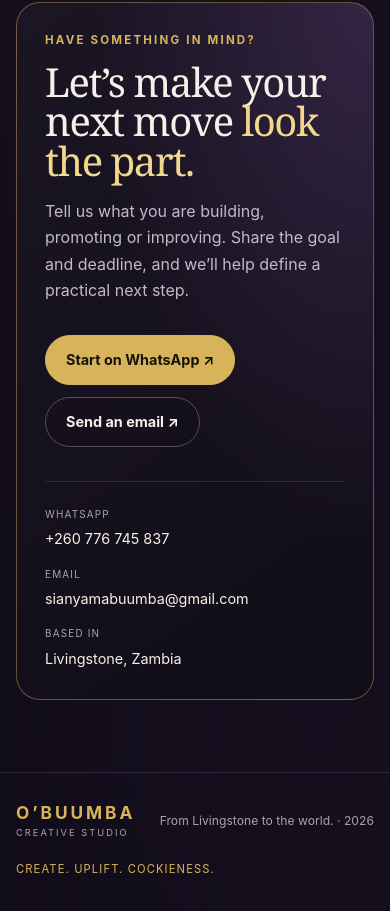
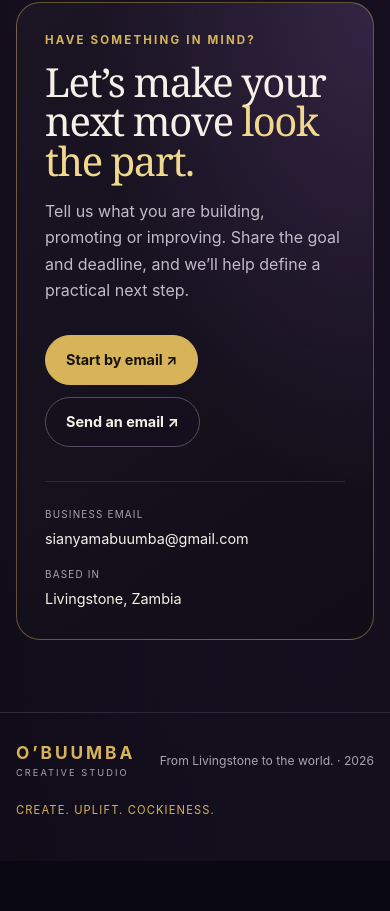
Before and after one commit to sianyamabuumba-star/oai-buumba, a plain HTML site: page website/index.html in a window 390 px wide. Shown: the part 6403-7314 px from the top of the page. After the commit the page ends 7264 px from the top, so only its background shows below. Drawn offline with Linux system fonts and the light colour scheme.

Commit message:
privacy: use email enquiries instead of publishing personal phone number

```diff
--- a/website/index.html
+++ b/website/index.html
@@ -178,7 +178,6 @@
     "name": "O’BUUMBA Creative",
     "description": "Creative studio for graphic design, hospitality marketing, websites and business documents.",
     "email": "sianyamabuumba@gmail.com",
-    "telephone": "+260776745837",
     "address": {
       "@type": "PostalAddress",
       "addressLocality": "Livingstone",
@@ -212,7 +211,7 @@
           <h1 class="serif">Design with purpose. <em>Built to travel.</em></h1>
           <p class="hero-copy">We help businesses show up with clarity and character — through thoughtful graphic design, hospitality marketing and digital experiences.</p>
           <div class="actions">
-            <a class="button button-primary" href="https://wa.me/260776745837?text=Hello%20O%E2%80%99BUUMBA%20Creative%2C%20I%E2%80%99d%20like%20to%20discuss%20a%20project." target="_blank" rel="noopener noreferrer">Discuss a project <span aria-hidden="true">↗</span></a>
+            <a class="button button-primary" href="mailto:sianyamabuumba@gmail.com?subject=O%E2%80%99BUUMBA%20Creative%20Project%20Enquiry">Discuss a project <span aria-hidden="true">↗</span></a>
             <a class="button button-quiet" href="#work">Explore the work <span aria-hidden="true">↓</span></a>
           </div>
         </div>
@@ -345,12 +344,11 @@
           <h2 class="serif">Let’s make your next move <span style="color:var(--gold-light)">look the part.</span></h2>
           <p>Tell us what you are building, promoting or improving. Share the goal and deadline, and we’ll help define a practical next step.</p>
           <div class="actions">
-            <a class="button button-primary" href="https://wa.me/260776745837?text=Hello%20O%E2%80%99BUUMBA%20Creative%2C%20I%E2%80%99d%20like%20to%20request%20a%20quote." target="_blank" rel="noopener noreferrer">Start on WhatsApp ↗</a>
+            <a class="button button-primary" href="mailto:sianyamabuumba@gmail.com?subject=O%E2%80%99BUUMBA%20Creative%20Quote%20Request">Start by email ↗</a>
             <a class="button button-quiet" href="mailto:sianyamabuumba@gmail.com?subject=O%E2%80%99BUUMBA%20Creative%20Enquiry">Send an email ↗</a>
           </div>
           <div class="contact-details">
-            <div><small>WhatsApp</small><a href="https://wa.me/260776745837" target="_blank" rel="noopener noreferrer">+260 776 745 837</a></div>
-            <div><small>Email</small><a href="mailto:sianyamabuumba@gmail.com">sianyamabuumba@gmail.com</a></div>
+            <div><small>Business email</small><a href="mailto:sianyamabuumba@gmail.com">sianyamabuumba@gmail.com</a></div>
             <div><small>Based in</small><span>Livingstone, Zambia</span></div>
           </div>
         </div>
```
